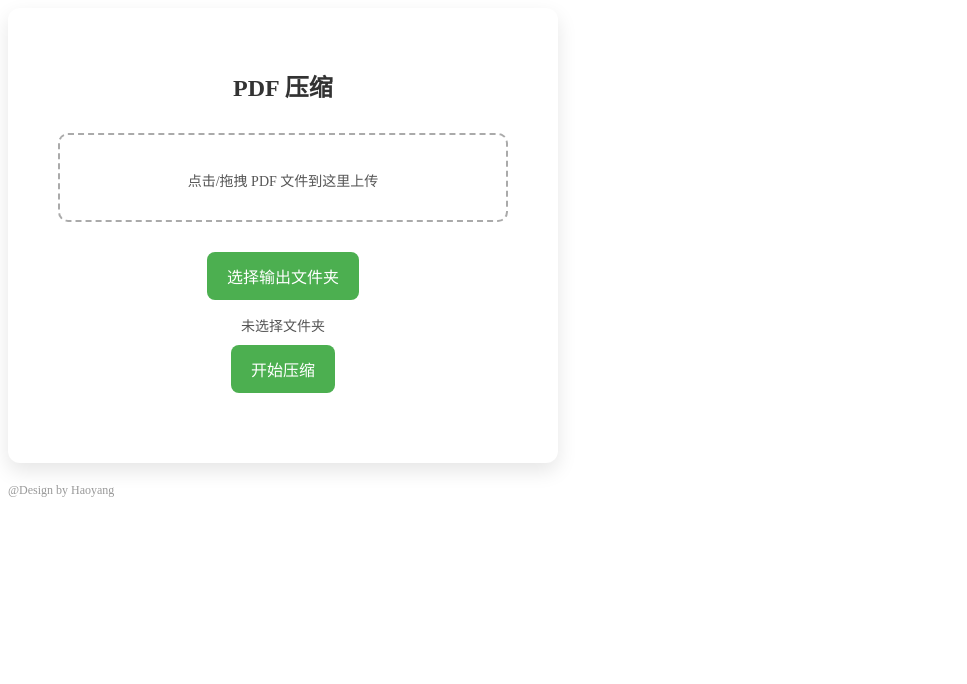
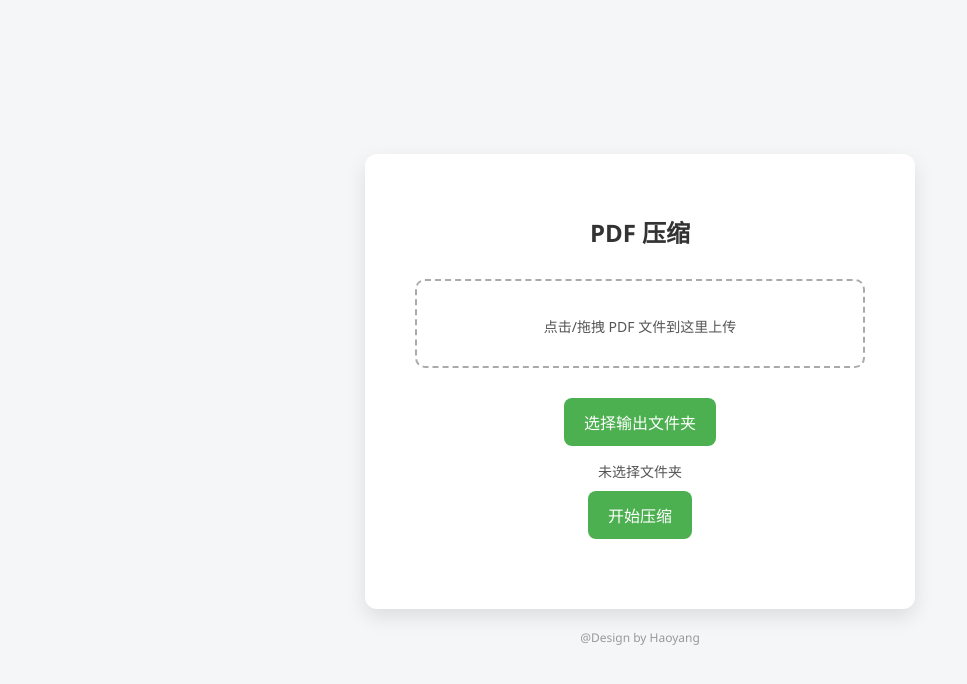
Before and after one commit to Fussyzhy/Pdf-Squeezer, a Vue app: page / in a window 1280 px wide. Shown: the top 684 px of the page, without its empty margins (0-967 px from the left). Built offline with nearby package versions, Linux system fonts and the light colour scheme.

Commit message:
change icon

```diff
--- a/src/App.vue
+++ b/src/App.vue
@@ -1,3 +1,15 @@
 <template>
   <router-view />
 </template>
+
+<style lang="scss">
+html, body {
+  height: 100%;       /* 确保 body 高度撑满视口 */
+  margin: 0;          /* 去掉默认 margin */
+  display: flex;      /* 使用 Flex 布局 */
+  justify-content: center; /* 水平居中 */
+  align-items: center;     /* 垂直居中 */
+  background: #f4f6f8;
+  font-family: "Segoe UI", Tahoma, Geneva, Verdana, sans-serif;
+}
+</style>
--- a/src/views/Home.vue
+++ b/src/views/Home.vue
@@ -147,5 +147,11 @@ span { display: block; margin-top: 5px; font-size: 14px; color: #555; word-break
   color: #333;
 }
 
-.tag { font-size: 12px; color: #999; margin-top: 20px; }
+.tag {
+  font-size: 12px;
+  color: #999;
+  margin-top: 20px;
+  display: flex;
+  justify-content: center;
+}
 </style>
```
Also changed, not shown: electron/main.ts (+4 -3 lines), electron/icon.png (added).
